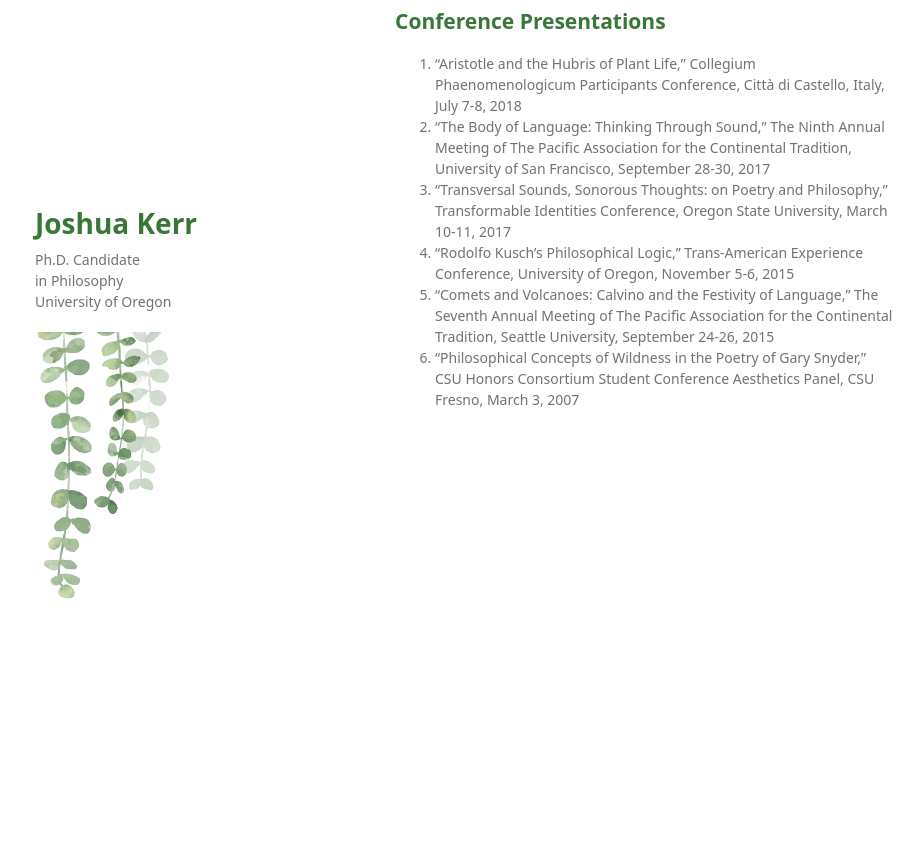
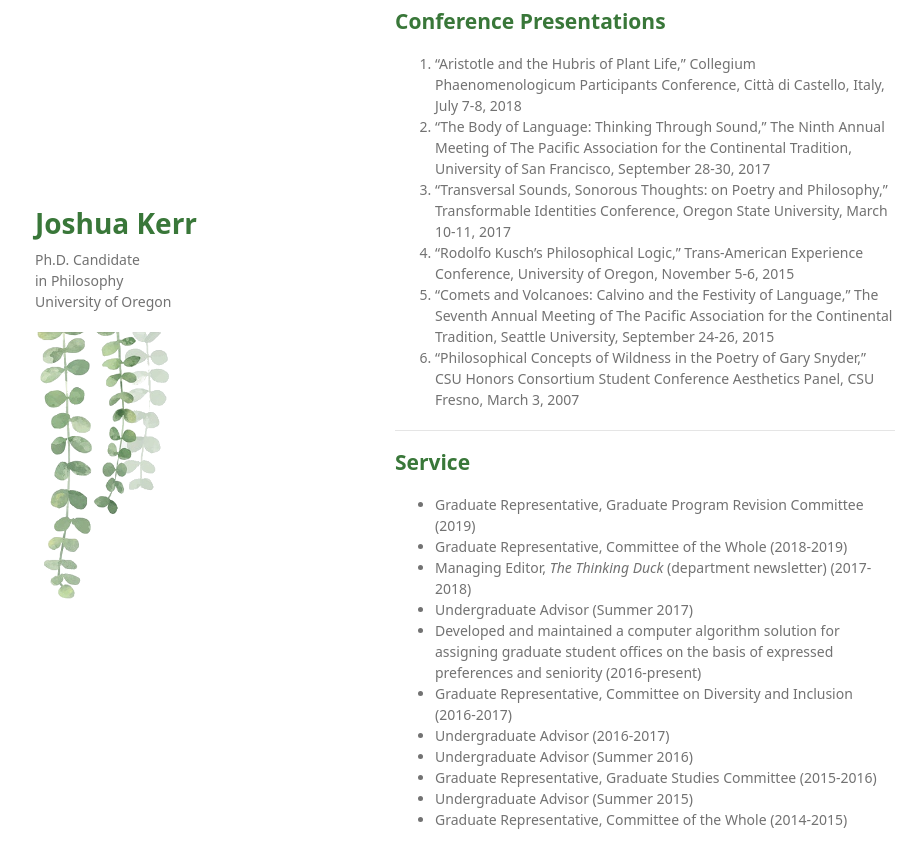
Before and after one commit to joshuakerr/joshuakerr.github.io.old, a Jekyll site: the page built from pages/cv.md, in a window 1280 px wide and 900 px high, scrolled down 1097 px. Shown: the top 868 px of the window, without its empty margins (175-1098 px from the left). Built offline with Jekyll 4.4.1, drawn with Linux system fonts in a browser that asks for light colours; a script that is not in the unit is left out.

Commit message:
service added to cv

```diff
--- a/pages/cv.md
+++ b/pages/cv.md
@@ -45,3 +45,18 @@
 1. "Rodolfo Kusch's Philosophical Logic," Trans-American Experience Conference, University of Oregon, November 5-6, 2015
 1. "Comets and Volcanoes: Calvino and the Festivity of Language," The Seventh Annual Meeting of The Pacific Association for the Continental Tradition, Seattle University, September 24-26, 2015
 1. "Philosophical Concepts of Wildness in the Poetry of Gary Snyder," CSU Honors Consortium Student Conference Aesthetics Panel, CSU Fresno, March 3, 2007
+
+---
+
+## Service
+- Graduate Representative, Graduate Program Revision Committee (2019)
+- Graduate Representative, Committee of the Whole (2018-2019)
+- Managing Editor, *The Thinking Duck* (department newsletter) (2017-2018)
+- Undergraduate Advisor (Summer 2017)
+- Developed and maintained a computer algorithm solution for assigning graduate student offices on the basis of expressed preferences and seniority (2016-present)
+- Graduate Representative, Committee on Diversity and Inclusion (2016-2017)
+- Undergraduate Advisor (2016-2017)
+- Undergraduate Advisor (Summer 2016)
+- Graduate Representative, Graduate Studies Committee (2015-2016)
+- Undergraduate Advisor (Summer 2015)
+- Graduate Representative, Committee of the Whole (2014-2015)
```
